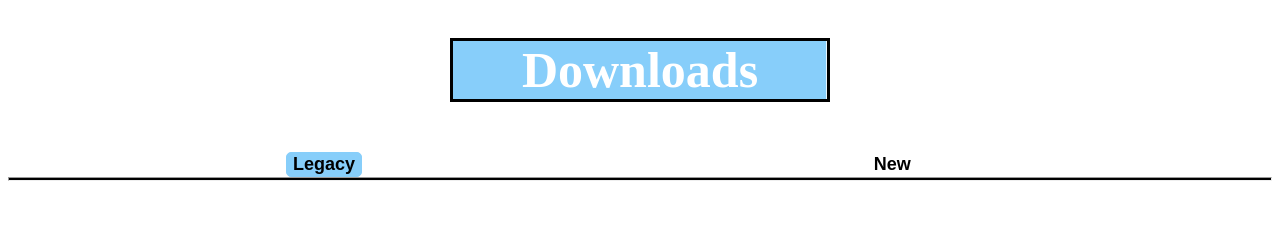
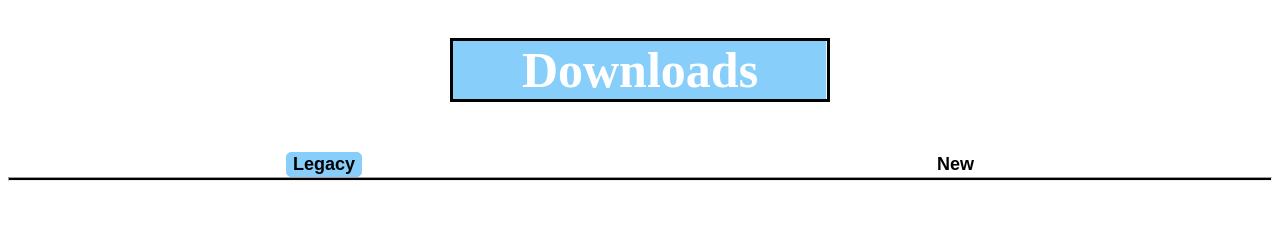
Before and after one commit to Patoll3461/mc-tetragon.de-website, a plain HTML site: page index.html in a window 1280 px wide. Shown: the top 230 px of the page. Drawn offline with Linux system fonts and the light colour scheme.

Commit message:
fixed menu

```diff
--- a/style.css
+++ b/style.css
@@ -228,10 +228,6 @@ span {
         background-size: 150%;
         font-size: 16px;
     }
-
-    .menubuttonr {
-        margin-left: 40%;
-    }
 }
 
 @media screen and (max-width: 1500px) {
```
